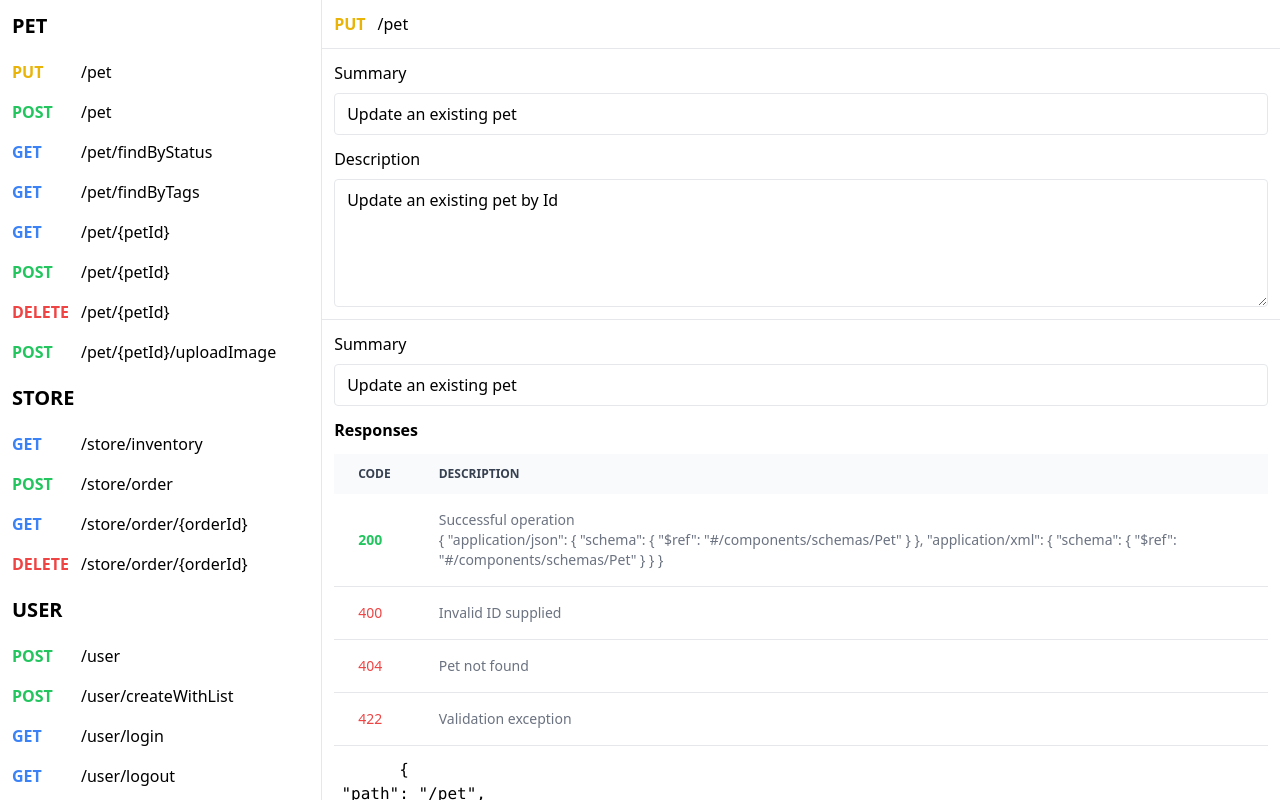
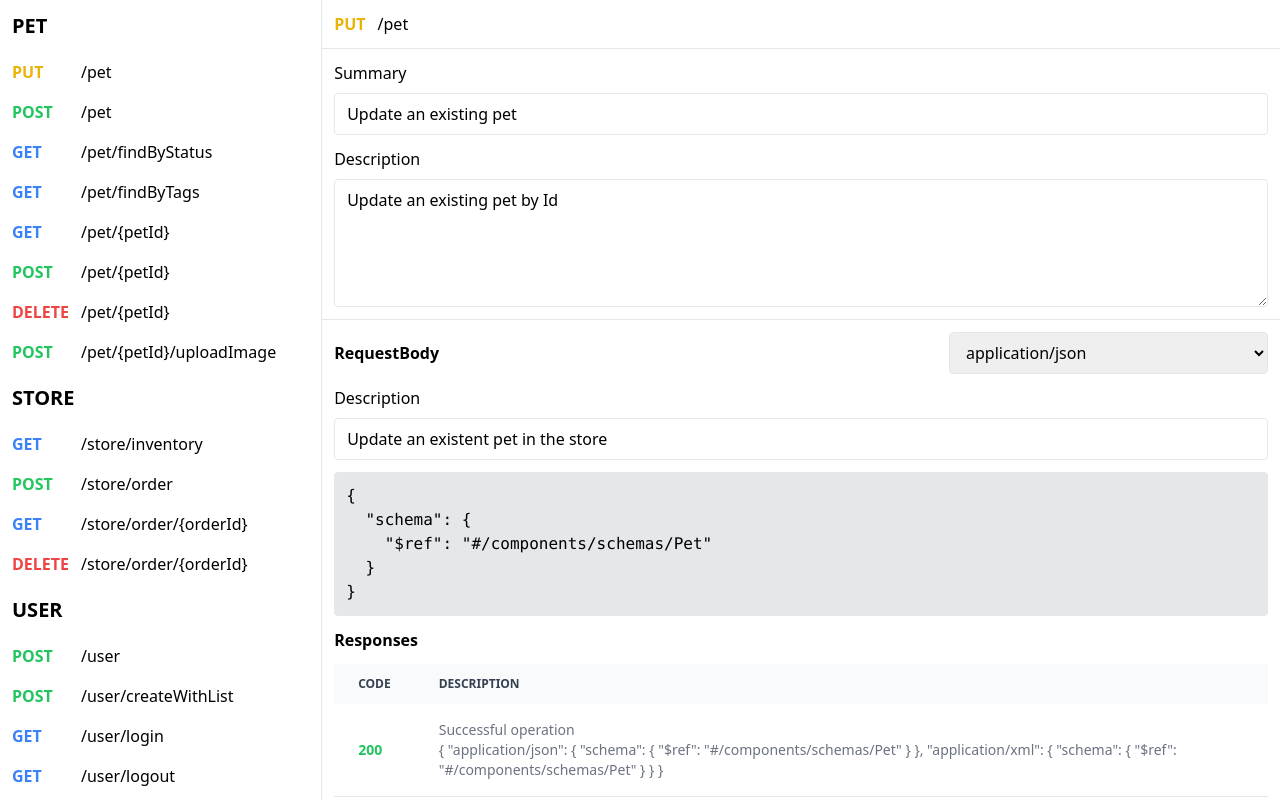
Before and after one commit to ChristianNik/swagger-editor, a Vue app: page / in a window 1280 px wide. Built offline with nearby package versions, Linux system fonts and the light colour scheme.

Commit message:
Add display basic request body

```diff
--- a/src/App.vue
+++ b/src/App.vue
@@ -9,7 +9,10 @@ const selectedItem = swaggerDocument.getMethodForPath("/pet", "put");
 </script>
 
 <template>
-  <div class="grid h-screen overflow-auto" style="grid-template-columns: auto 1fr;">
+  <div
+    class="grid h-screen overflow-auto"
+    style="grid-template-columns: auto 1fr"
+  >
     <nav class="overflow-auto">
       <div v-for="tag in swaggerDocument.getTags()">
         <h2 class="p-3 font-bold text-xl">
@@ -51,21 +54,30 @@ const selectedItem = swaggerDocument.getMethodForPath("/pet", "put");
         </label>
       </div>
       <div class="p-3 space-y-3 border-t">
+        <h3 class="flex justify-between items-center">
+          <b>RequestBody</b>
+
+          <select>
+            <option
+              v-for="option in Object.keys(selectedItem.requestBody.content)"
+              :value="option"
+            >
+              {{ option }}
+            </option>
+          </select>
+        </h3>
+
         <label>
-          Summary
+          Description
           <input
             type="text"
-            :value="selectedItem.summary"
+            :value="selectedItem.requestBody.description"
           />
         </label>
 
-        <!-- <h3 class="flex justify-between items-center">
-          <b>RequestBody</b>
-
-          <select>
-            <option value="">dwa</option>
-          </select>
-        </h3> -->
+        <code class="bg-gray-200 whitespace-pre block p-3 rounded">
+          {{ selectedItem.requestBody.content["application/json"] }}
+        </code>
 
         <h3 class="flex justify-between items-center">
           <b>Responses</b>
@@ -96,12 +108,17 @@ const selectedItem = swaggerDocument.getMethodForPath("/pet", "put");
             return value;
           })"
               >
-                <td class="px-6 py-4" :class="{
+                <td
+                  class="px-6 py-4"
+                  :class="{
                   'text-green-500 font-bold': (response as any).code >= 200 && (response as any).code < 300,
                   'text-orange-500': (response as any).code >= 300 && (response as any).code < 400,
                   'text-red-500': (response as any).code >= 400 && (response as any).code < 500,
                   'text-red-900': (response as any).code >= 500 && (response as any).code < 600,
-                }">{{ (response as any).code }}</td>
+                }"
+                >
+                  {{ (response as any).code }}
+                </td>
                 <td class="px-6 py-4">
                   {{ (response as any).description }}
 
```
